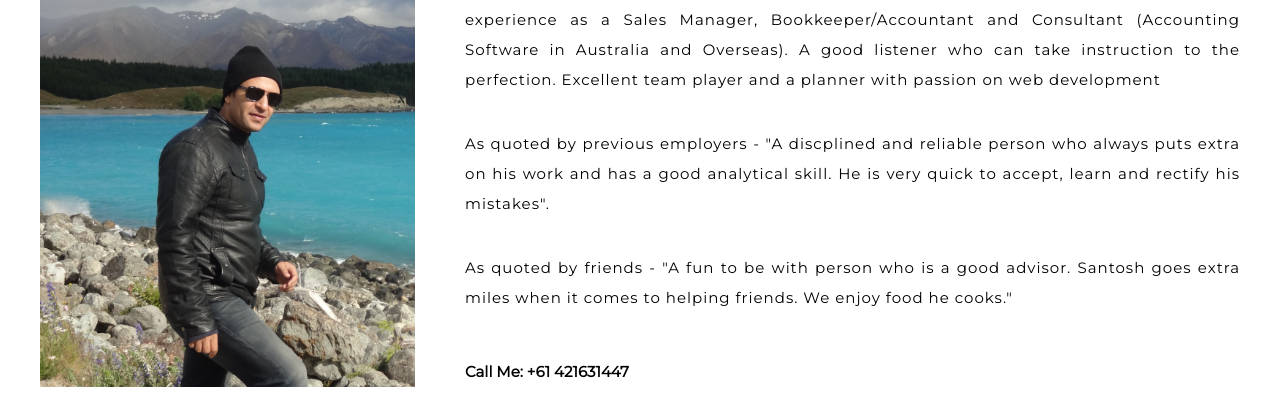
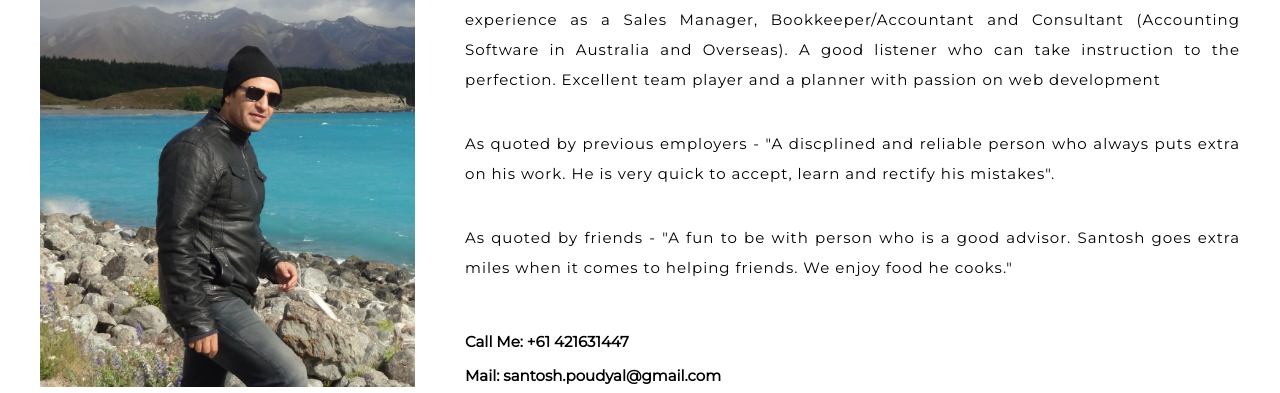
Before and after one commit to Santosh2167/santosh2167.github.io, a plain HTML site: page index.html in a window 1280 px wide. Shown: the part 1080-1473 px from the top of the page. Drawn offline with nearby package versions, Linux system fonts and the light colour scheme.

Commit message:
changed on self description

```diff
--- a/index.html
+++ b/index.html
@@ -89,7 +89,7 @@
                         <p class="about-me-description">A Competent, diligent, reliable and trustworthy person who has total 10 years of work experience as
 							a Sales Manager, Bookkeeper/Accountant and Consultant (Accounting Software in Australia and Overseas).
 							A good listener who can take instruction to the perfection. Excellent team player and a planner with passion on web development</p><br>
-						<p class="about-me-description">As quoted by previous employers - "A discplined and reliable person who always puts extra on his work and has a good analytical skill. He is very quick to accept, learn and rectify his mistakes". </p><br>
+						<p class="about-me-description">As quoted by previous employers - "A discplined and reliable person who always puts extra on his work. He is very quick to accept, learn and rectify his mistakes". </p><br>
 						<p class="about-me-description">As quoted by friends - "A fun to be with person who is a good advisor. Santosh goes extra miles when it comes to helping friends. We enjoy food he cooks."
 							</p><br>
                         <p class="call-me"><strong>Call Me: +61 421631447</strong></p>
```
